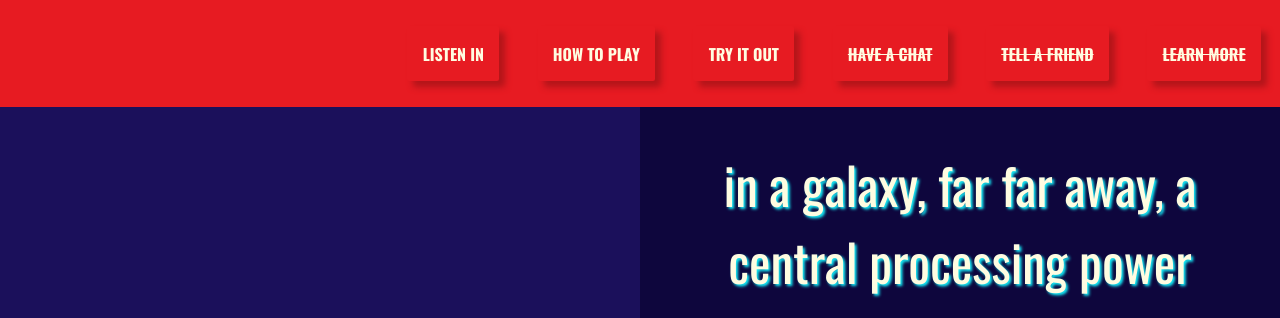
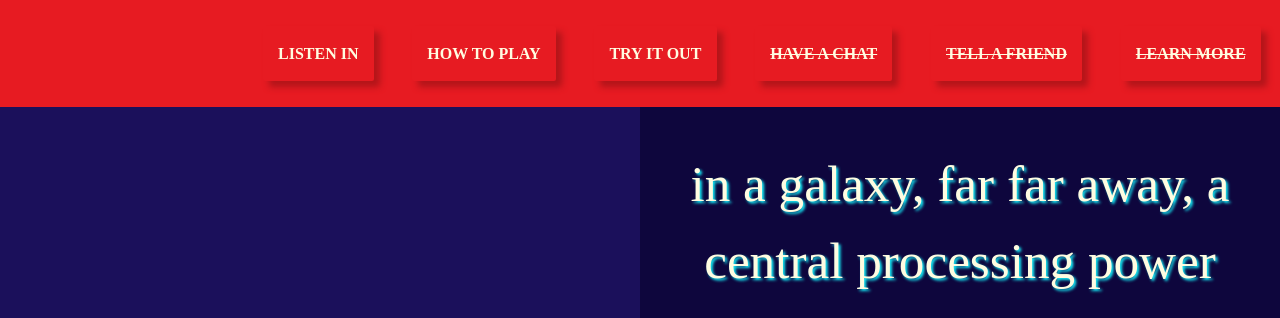
Before and after one commit to Slenkhar/swurepo, a plain HTML site: page index.html in a window 1280 px wide. Shown: the top 318 px of the page. Drawn offline with nearby package versions, Linux system fonts and the light colour scheme.

Commit message:
test font

```diff
--- a/index.html
+++ b/index.html
@@ -10,6 +10,8 @@
     <link rel="icon" type="image/png" href="/assets/images/favicon/favicon96x96.png" sizes="96x96">
     <link rel="icon" type="image/png" href="/assets/images/favicon/favicon48x48.png" sizes="48x48">
     <link rel="stylesheet" href="/styles.css">
+
+
     <link rel="preconnect" href="https://fonts.googleapis.com">
     <link rel="preconnect" href="https://fonts.gstatic.com" crossorigin>
     <link href="https://fonts.googleapis.com/css2?family=Oswald:wght@300;400;500;700&display=swap" rel="stylesheet">
@@ -46,7 +48,7 @@
     <meta property="og:title" content="SWU Player Resources"/>
     <meta property="og:type" content="website"/>
     <meta property="og:url" content="https://swuresources.netlify.app/"/>
-    <meta property="og:image" content="https://swuresources.netlify.app/assets/images/ogimage.png"/>
+    <meta property="og:image" content="https://starwarsresources.com/assets/images/ogimage.png"/>
     <meta property="og:image:width" content="1200" />
     <meta property="og:image:height" content="629" />
     <meta property="og:site_name" content="swuresources"/>
--- a/styles.css
+++ b/styles.css
@@ -44,7 +44,11 @@ body{
   height: 100%;
     background-image: url(/assets/images/background.jpg);
     background-attachment: fixed;
-    font-family: Oswald;
+    /* font-family: Oswald; */
+    @font-face {
+      font-family: starjedi;
+      src: url(https://starwarsresources.com/assets/star-jedi-font/StarJedi-DGRW/);
+    }
   }
 
   html {
```
Also changed, not shown: assets/star-jedi-font/StarJedi-DGRW.ttf (added), assets/star-jedi-font/StarJediHollow-A4lL.ttf (added), assets/star-jedi-font/StarJediRounded-jW3R.ttf (added), assets/star-jedi-font/info.txt (added), 1 other file.
